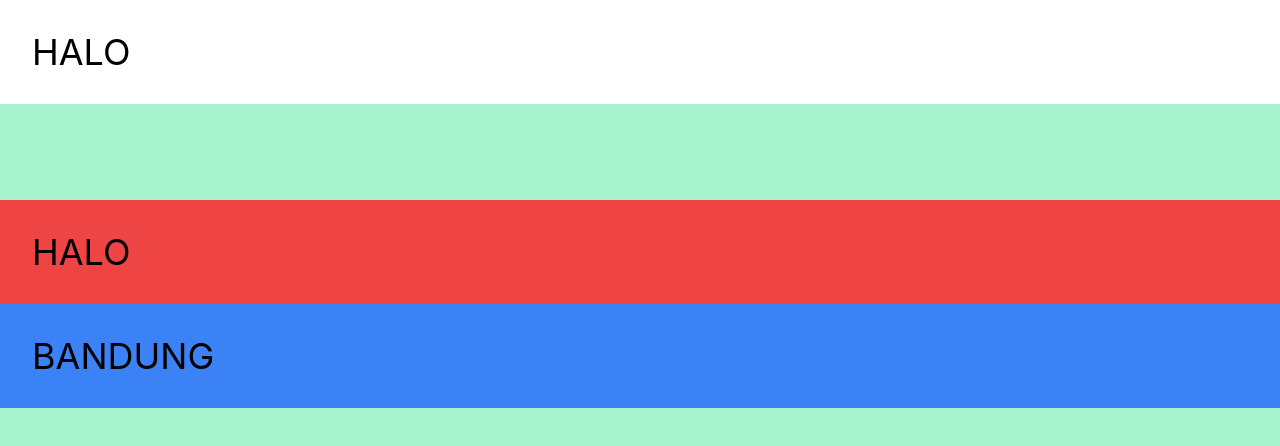
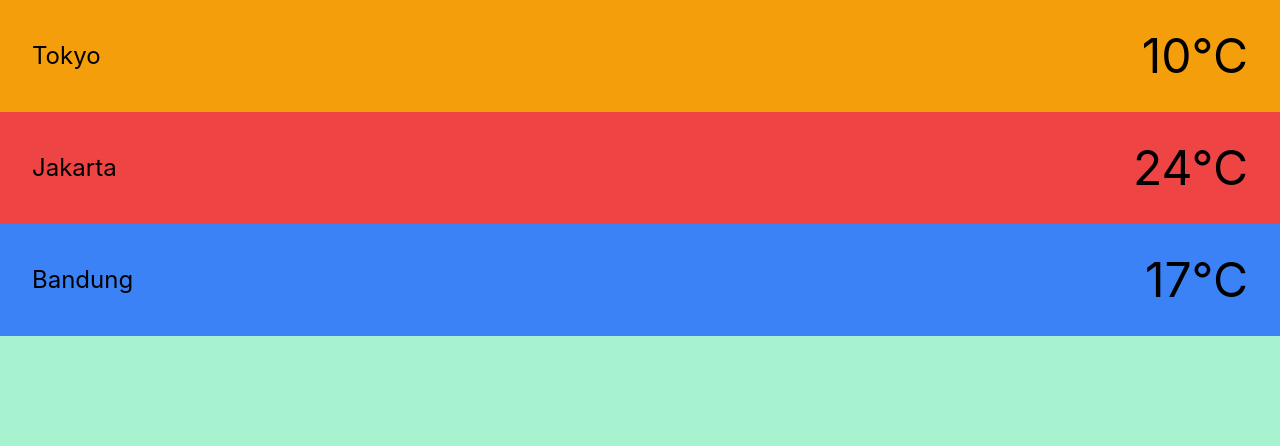
Before and after one commit to irahatam/build-a-website-2, a React (Create React App) app: page / in a window 1280 px wide. Shown: the top 446 px of the page. Built offline with nearby package versions, Linux system fonts and the light colour scheme.

Commit message:
make a new component City.js, modify the Home.js

```diff
--- /dev/null
+++ b/src/components/City.js
@@ -0,0 +1,13 @@
+import React from "react";
+
+// props -> cityName ,temp, color
+function City({ cityName, temp, color }) {
+  return (
+    <div className={"flex flex-row p-8 justify-between items-center " + color}>
+      <div className="text-2xl">{cityName}</div>
+      <div className="text-5xl">{temp}</div>
+    </div>
+  );
+}
+
+export default City;
--- a/src/containers/Home.js
+++ b/src/containers/Home.js
@@ -5,15 +5,18 @@ import React, { useState, useEffect, useMemo } from "react";
 import Header from "../components/Header";
 import WeatherImage from "../components/WeatherImage";
 
+import City from "../components/City";
+
 const weatherKey = `TODO`; // Your API Key here
 
 function Home() {
   // TODO
   return (
-    <div className="flex flex-col h-screen bg-green-200 text-4xl">
-      <div className="p-8 bg-white mb-24">HALO</div>
-      <div className="p-8 bg-red-500">HALO</div>
-      <div className="p-8 bg-blue-500">BANDUNG</div>
+    // Container
+    <div className="flex flex-col h-screen bg-green-200">
+      <City cityName={"Tokyo"} temp={"10°C"} color={"bg-yellow-500"} />
+      <City cityName={"Jakarta"} temp={"24°C"} color={"bg-red-500"} />
+      <City cityName={"Bandung"} temp={"17°C"} color={"bg-blue-500"} />
     </div>
   );
 }
```
Also changed, not shown: 1 other file (tests, documents, lock files or other folders).
